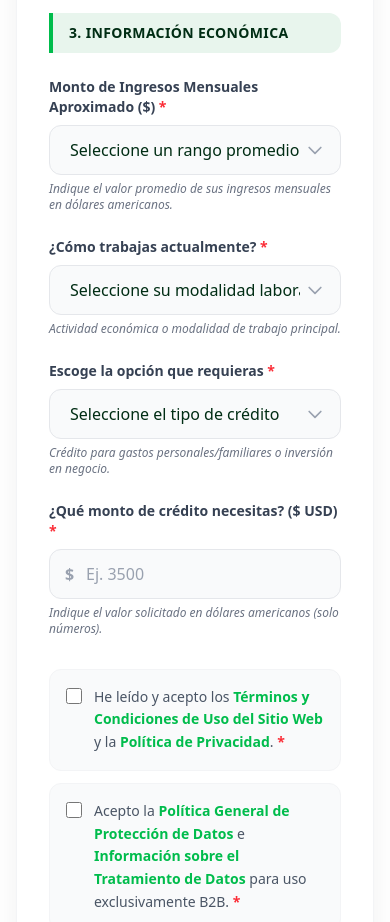
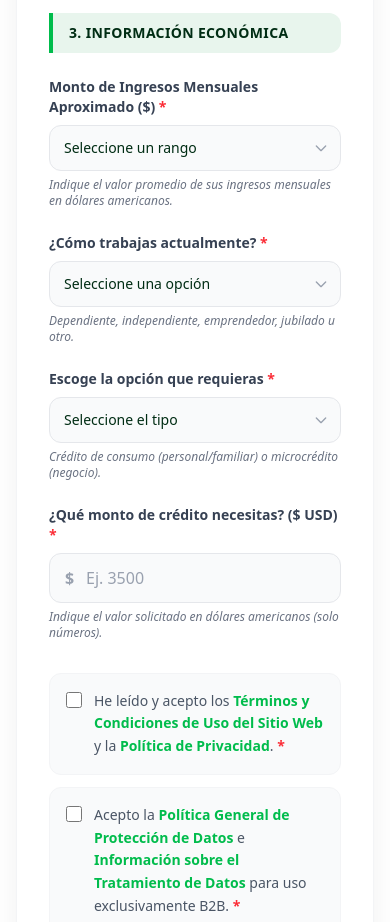
Before and after one commit to eventosprimeai/kreditec, a Next.js app in the folder kreditec-web/: page /contacto in a window 390 px wide. Shown: the part 2320-3242 px from the top of the page. Built offline with nearby package versions, Linux system fonts and the light colour scheme.

Commit message:
fix(contacto): resolver truncado de selects con selectClass y agregar campo dinamico para 'Otro' en situacion laboral

```diff
--- a/kreditec-web/src/app/contacto/page.tsx
+++ b/kreditec-web/src/app/contacto/page.tsx
@@ -7,6 +7,11 @@ import { Button } from '@/components/ui/Button';
 const inputClass =
   "w-full px-5 py-3 rounded-xl bg-gray-50 border border-gray-200 text-[#002d14] placeholder-gray-400 font-medium " +
   "focus:bg-white focus:ring-2 focus:ring-[var(--color-accent)] focus:border-transparent outline-none transition-all";
+
+// Estilo optimizado para selects desplegables (evita truncado de texto y asegura espacio con la flecha)
+const selectClass =
+  "w-full pl-3.5 pr-8 py-3 rounded-xl bg-gray-50 border border-gray-200 text-[#002d14] font-medium text-sm sm:text-base " +
+  "focus:bg-white focus:ring-2 focus:ring-[var(--color-accent)] focus:border-transparent outline-none transition-all cursor-pointer appearance-none";
 
 // Validador de cédula ecuatoriana según algoritmo de módulo 10 (Luhn)
 function validarCedulaEcuador(cedula: string): boolean {
@@ -36,6 +41,7 @@ export default function ContactoPage() {
     telefono: '',
     ingresosMensuales: '',
     situacionLaboral: '',
+    situacionLaboralOtro: '',
     tiempoEmpleo: '',
     tipoCredito: '',
     ruc: '',
@@ -71,6 +77,22 @@ export default function ContactoPage() {
     const firstname = formData.nombres.trim();
     const lastname  = formData.apellidos.trim();
 
+    // Consolidación de situación laboral (especificación si marcó "Otro")
+    const situacionLaboralFinal = formData.situacionLaboral === 'Otro'
+      ? `Otro: ${formData.situacionLaboralOtro.trim()}`
+      : formData.situacionLaboral;
+
+    const resumenSolicitud = [
+      `Cédula: ${formData.cedula}`,
+      `Fecha Nacimiento: ${formData.fechaNacimiento}`,
+      `Ingresos Mensuales: ${formData.ingresosMensuales}`,
+      `Situación Laboral: ${situacionLaboralFinal}`,
+      formData.tiempoEmpleo ? `Tiempo Empleo: ${formData.tiempoEmpleo}` : null,
+      `Tipo de Crédito: ${formData.tipoCredito}`,
+      formData.ruc ? `RUC: ${formData.ruc}` : null,
+      `Monto Solicitado: $${formData.montoCredito} USD`
+    ].filter(Boolean).join(' | ');
+
     try {
       const res = await fetch(
         `https://api.hsforms.com/submissions/v3/integration/submit/${HUBSPOT_PORTAL_ID}/${HUBSPOT_FORM_ID}`,
@@ -83,6 +105,7 @@ export default function ContactoPage() {
               { name: 'lastname',   value: lastname  },
               { name: 'email',      value: formData.email },
               { name: 'phone',      value: formData.telefono },
+              { name: 'message',    value: resumenSolicitud },
             ],
             context: {
               pageUri: 'https://kreditecsa.com/contacto',
@@ -142,6 +165,7 @@ export default function ContactoPage() {
                       telefono: '',
                       ingresosMensuales: '',
                       situacionLaboral: '',
+                      situacionLaboralOtro: '',
                       tiempoEmpleo: '',
                       tipoCredito: '',
                       ruc: '',
@@ -352,16 +376,16 @@ export default function ContactoPage() {
                             required
                             value={formData.ingresosMensuales}
                             onChange={(e) => setFormData({ ...formData, ingresosMensuales: e.target.value })}
-                            className={inputClass + " appearance-none cursor-pointer pr-10"}
+                            className={selectClass}
                           >
-                            <option value="" disabled>Seleccione un rango promedio</option>
+                            <option value="" disabled>Seleccione un rango</option>
                             <option value="Menos de $500">Menos de $500</option>
-                            <option value="Entre $500 - $800">Entre $500 - $800</option>
-                            <option value="Entre $801 - $1,200">Entre $801 - $1,200</option>
+                            <option value="$500 - $800">$500 - $800</option>
+                            <option value="$801 - $1,200">$801 - $1,200</option>
                             <option value="Más de $1,200">Más de $1,200</option>
                           </select>
-                          <div className="pointer-events-none absolute inset-y-0 right-0 flex items-center px-4 text-gray-400">
-                            <svg className="w-5 h-5" fill="none" stroke="currentColor" viewBox="0 0 24 24">
+                          <div className="pointer-events-none absolute inset-y-0 right-0 flex items-center pr-3 text-gray-400">
+                            <svg className="w-4 h-4" fill="none" stroke="currentColor" viewBox="0 0 24 24">
                               <path strokeLinecap="round" strokeLinejoin="round" strokeWidth="2" d="M19 9l-7 7-7-7" />
                             </svg>
                           </div>
@@ -385,26 +409,27 @@ export default function ContactoPage() {
                               setFormData({
                                 ...formData,
                                 situacionLaboral: val,
-                                tiempoEmpleo: val === 'Dependiente' ? formData.tiempoEmpleo : ''
+                                tiempoEmpleo: val === 'Dependiente' ? formData.tiempoEmpleo : '',
+                                situacionLaboralOtro: val === 'Otro' ? formData.situacionLaboralOtro : ''
                               });
                             }}
-                            className={inputClass + " appearance-none cursor-pointer pr-10"}
+                            className={selectClass}
                           >
-                            <option value="" disabled>Seleccione su modalidad laboral</option>
-                            <option value="Dependiente">Dependiente (Bajo relación de dependencia)</option>
-                            <option value="Independiente">Independiente (Servicios profesionales / Freelance)</option>
-                            <option value="Emprendedor">Emprendedor (Negocio propio / Comercio)</option>
+                            <option value="" disabled>Seleccione una opción</option>
+                            <option value="Dependiente">Dependiente</option>
+                            <option value="Independiente">Independiente</option>
+                            <option value="Emprendedor">Emprendedor</option>
                             <option value="Jubilado">Jubilado</option>
                             <option value="Otro">Otro</option>
                           </select>
-                          <div className="pointer-events-none absolute inset-y-0 right-0 flex items-center px-4 text-gray-400">
-                            <svg className="w-5 h-5" fill="none" stroke="currentColor" viewBox="0 0 24 24">
+                          <div className="pointer-events-none absolute inset-y-0 right-0 flex items-center pr-3 text-gray-400">
+                            <svg className="w-4 h-4" fill="none" stroke="currentColor" viewBox="0 0 24 24">
                               <path strokeLinecap="round" strokeLinejoin="round" strokeWidth="2" d="M19 9l-7 7-7-7" />
                             </svg>
                           </div>
                         </div>
                         <span className="text-xs text-gray-500 italic mt-1.5 block">
-                          Actividad económica o modalidad de trabajo principal.
+                          Dependiente, independiente, emprendedor, jubilado u otro.
                         </span>
                       </div>
 
@@ -425,20 +450,20 @@ export default function ContactoPage() {
                                 ruc: val === 'Microcrédito' ? formData.ruc : ''
                               });
                             }}
-                            className={inputClass + " appearance-none cursor-pointer pr-10"}
+                            className={selectClass}
                           >
-                            <option value="" disabled>Seleccione el tipo de crédito</option>
-                            <option value="Crédito de consumo">Crédito de consumo (Personal o familiar)</option>
-                            <option value="Microcrédito">Microcrédito (Negocio o comercio)</option>
+                            <option value="" disabled>Seleccione el tipo</option>
+                            <option value="Crédito de consumo">Crédito de consumo</option>
+                            <option value="Microcrédito">Microcrédito</option>
                           </select>
-                          <div className="pointer-events-none absolute inset-y-0 right-0 flex items-center px-4 text-gray-400">
-                            <svg className="w-5 h-5" fill="none" stroke="currentColor" viewBox="0 0 24 24">
+                          <div className="pointer-events-none absolute inset-y-0 right-0 flex items-center pr-3 text-gray-400">
+                            <svg className="w-4 h-4" fill="none" stroke="currentColor" viewBox="0 0 24 24">
                               <path strokeLinecap="round" strokeLinejoin="round" strokeWidth="2" d="M19 9l-7 7-7-7" />
                             </svg>
                           </div>
                         </div>
                         <span className="text-xs text-gray-500 italic mt-1.5 block">
-                          Crédito para gastos personales/familiares o inversión en negocio.
+                          Crédito de consumo (personal/familiar) o microcrédito (negocio).
                         </span>
                       </div>
 
@@ -467,7 +492,7 @@ export default function ContactoPage() {
                         </span>
                       </div>
 
-                      {/* 5. Despliegue condicional si es dependiente */}
+                      {/* 5. Despliegue condicional si es dependiente: Tiempo de empleo */}
                       {formData.situacionLaboral === 'Dependiente' && (
                         <div className="bg-[#f0f7f3] border border-[#00bc4c]/30 rounded-2xl p-4 transition-all">
                           <label className="block text-sm font-bold text-[#002d14] mb-2">
@@ -478,14 +503,14 @@ export default function ContactoPage() {
                               required
                               value={formData.tiempoEmpleo}
                               onChange={(e) => setFormData({ ...formData, tiempoEmpleo: e.target.value })}
-                              className={inputClass + " appearance-none cursor-pointer pr-10 bg-white"}
+                              className={selectClass + " bg-white"}
                             >
-                              <option value="" disabled>Seleccione tiempo en su empleo</option>
+                              <option value="" disabled>Seleccione tiempo</option>
                               <option value="Menos de 1 año">Menos de 1 año</option>
                               <option value="Más de 1 año">Más de 1 año</option>
                             </select>
-                            <div className="pointer-events-none absolute inset-y-0 right-0 flex items-center px-4 text-gray-400">
-                              <svg className="w-5 h-5" fill="none" stroke="currentColor" viewBox="0 0 24 24">
+                            <div className="pointer-events-none absolute inset-y-0 right-0 flex items-center pr-3 text-gray-400">
+                              <svg className="w-4 h-4" fill="none" stroke="currentColor" viewBox="0 0 24 24">
                                 <path strokeLinecap="round" strokeLinejoin="round" strokeWidth="2" d="M19 9l-7 7-7-7" />
                               </svg>
                             </div>
@@ -496,7 +521,27 @@ export default function ContactoPage() {
                         </div>
                       )}
 
-                      {/* 6. Despliegue condicional si escoge Microcrédito: RUC */}
+                      {/* 6. Despliegue condicional si selecciona "Otro": Especificar actividad */}
+                      {formData.situacionLaboral === 'Otro' && (
+                        <div className="bg-[#f0f7f3] border border-[#00bc4c]/30 rounded-2xl p-4 transition-all">
+                          <label className="block text-sm font-bold text-[#002d14] mb-2">
+                            Especifique su actividad laboral <span className="text-red-500">*</span>
+                          </label>
+                          <input
+                            required
+                            type="text"
+                            placeholder="Ej. Comerciante informal, consultor, freelance, etc."
+                            value={formData.situacionLaboralOtro}
+                            onChange={(e) => setFormData({ ...formData, situacionLaboralOtro: e.target.value })}
+                            className={inputClass + " bg-white"}
+                          />
+                          <span className="text-xs text-gray-500 italic mt-1.5 block">
+                            Indique brevemente en qué consiste su actividad económica u ocupación.
+                          </span>
+                        </div>
+                      )}
+
+                      {/* 7. Despliegue condicional si escoge Microcrédito: RUC */}
                       {formData.tipoCredito === 'Microcrédito' && (
                         <div className="bg-[#f0f7f3] border border-[#00bc4c]/30 rounded-2xl p-4 transition-all">
                           <label className="block text-sm font-bold text-[#002d14] mb-1">
```
Also changed, not shown: 1 other file (tests, documents, lock files or other folders).
